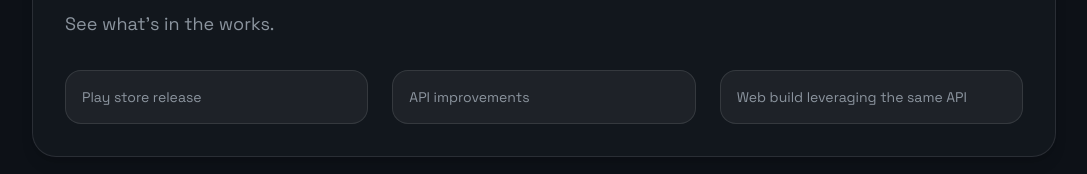
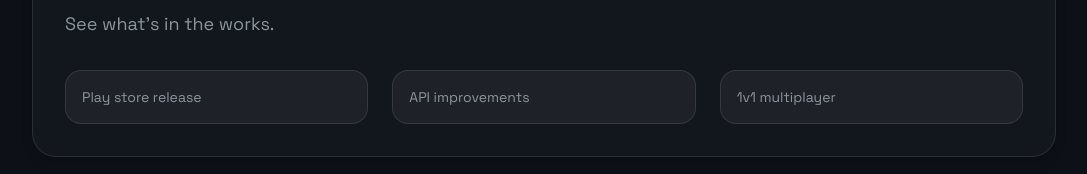
Before and after one commit to OOF2510/geoguess-web, a React (Vite) app: page / in a window 1280 px wide. Shown: the part 2277-2451 px from the top of the page, without its empty margins (96-1183 px from the left). Built offline with nearby package versions, Linux system fonts and the light colour scheme.

Commit message:
update roadmap

```diff
--- a/src/pages/GeoGuess.jsx
+++ b/src/pages/GeoGuess.jsx
@@ -69,7 +69,7 @@ const techStack = {
 const roadmapItems = [
   "Play store release",
   "API improvements",
-  "Web build leveraging the same API",
+  "1v1 multiplayer",
 ];
 
 const screenshots = [
```
